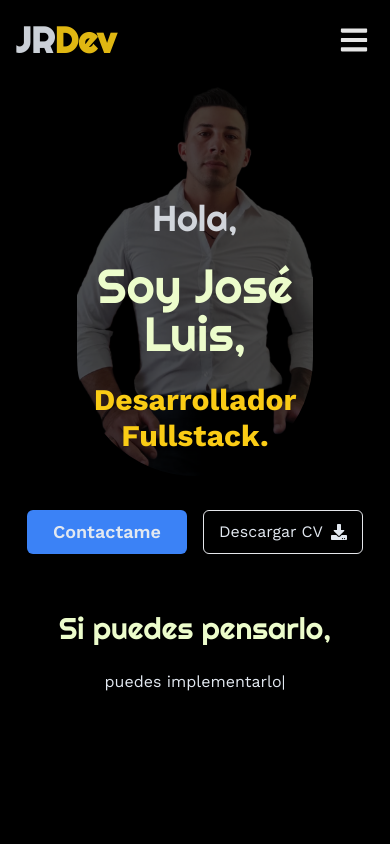
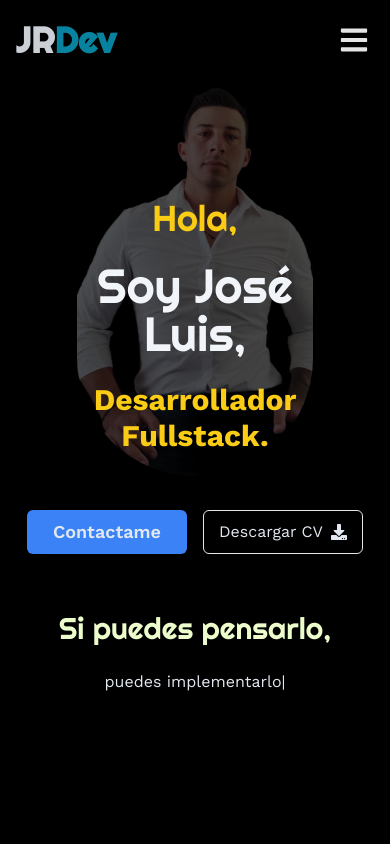
Before and after one commit to JoseluisDev24/portfolio, a React (Vite) app: page / in a window 390 px wide. Shown: the top 844 px of the page. Built offline with nearby package versions, Linux system fonts and the light colour scheme.

Commit message:
general styles

```diff
--- a/src/App.tsx
+++ b/src/App.tsx
@@ -13,10 +13,10 @@ function App() {
         className="relative w-full h-screen flex flex-col lg:flex-row justify-center items-center pt-12 sm-pb-20 sm:w-2/3"
       >
         <div className="w-full flex flex-col items-center sm:items-start gap-6 text-center lg:text-left relative z-10">
-          <span className="text-gray-300 sm:text-gray-400 text-4xl sm:text-2xl font-custom">
+          <span className="text-yellow-400 sm:text-gray-400 text-4xl sm:text-2xl font-custom">
             Hola,
           </span>
-          <span className="text-5xl font-custom text-lime-100">
+          <span className="text-5xl font-custom text-slate-100">
             Soy José Luis,
           </span>
           <h1 className="text-3xl text-yellow-400 font-bold">
@@ -97,7 +97,10 @@ function App() {
           <img className="w-10 sm:w-20" src="../github.png" alt="logo github" />
         </div>
       </section>
-      <section id="proyectos" className="min-h-screen w-full sm:pt-12 flex flex-col items-center sm:w-2/3 pb-20">
+      <section
+        id="proyectos"
+        className="min-h-screen w-full sm:pt-12 flex flex-col items-center sm:w-2/3 pb-20"
+      >
         <h3 className="text-4xl py-10 font-semibold font-custom">Proyectos</h3>
         <div className="flex flex-wrap justify-center gap-8 pt-6">
           <ProjectsMap />
--- a/src/components/Header/Header.tsx
+++ b/src/components/Header/Header.tsx
@@ -18,7 +18,7 @@ function Header(props: Props) {
       <div className="text-3xl font-bold">
         <a href="#">
           <span className="text-4xl hover:text-5xl">JR</span>
-          <span className="text-yellow-400 text-4xl font-bold hover:text-5xl">
+          <span className="text-cyan-600 text-4xl font-bold hover:text-5xl">
             Dev
           </span>
         </a>
```
